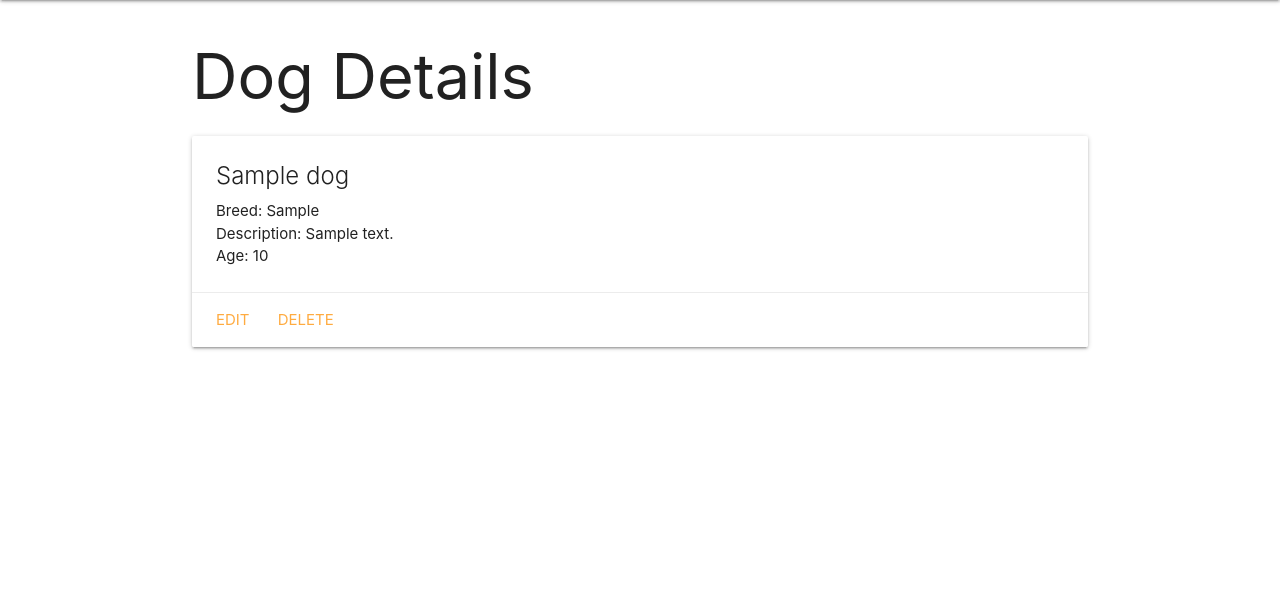
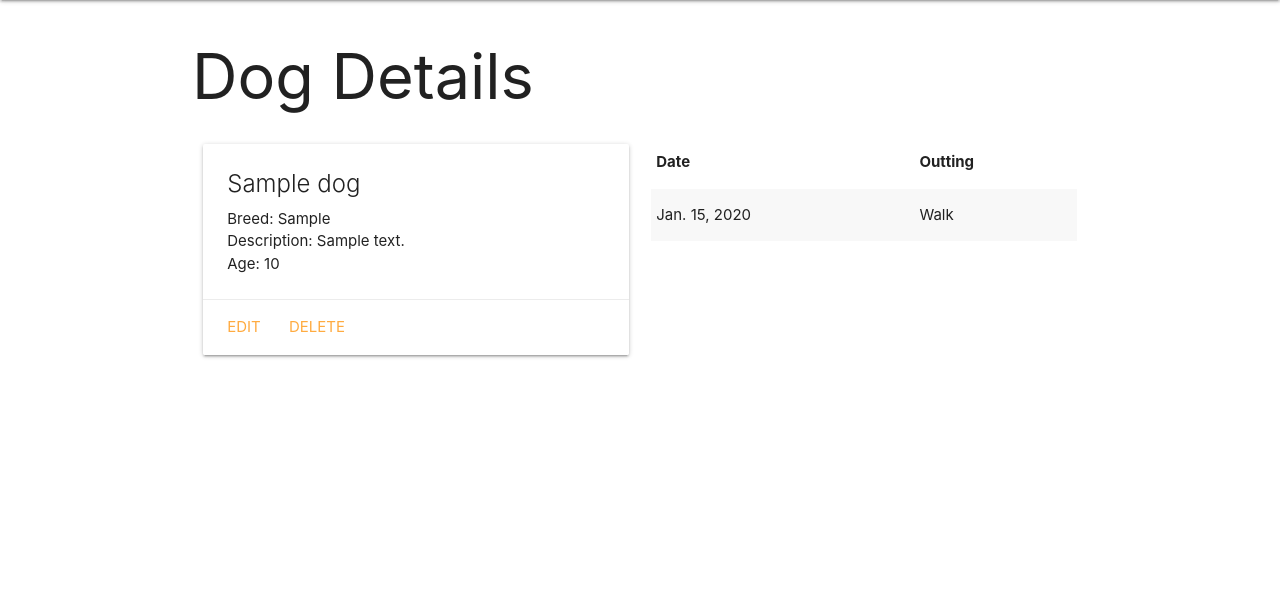
Before and after one commit to ShannaSmith/dog-collector, a Django app: page /dogs/1/ in a window 1280 px wide. Shown: the part 64-674 px from the top of the page. Run offline with Django 4.2, Linux system fonts and the light colour scheme; tables that the repository leaves empty hold one stand-in row (values such as "Sample post").

Commit message:
working exercise model

```diff
--- a/dogcollector/main_app/admin.py
+++ b/dogcollector/main_app/admin.py
@@ -1,4 +1,5 @@
 from django.contrib import admin
-from .models import Dog
-# Register your models here.
+from .models import Dog, Exercise
+# Register  models here.
 admin.site.register(Dog) #allow crud updates for our dog table in our admin app
+admin.site.register(Exercise)
--- a/dogcollector/main_app/models.py
+++ b/dogcollector/main_app/models.py
@@ -2,7 +2,7 @@ from django.db import models
 from django.urls import reverse
 # A tuple of 2-tuples
 Outtings =(
-    ('W', 'walk'),
+    ('W', 'Walk'),
     ('H', 'Hike'),
     ('P', 'Dog Park')
 )
@@ -17,7 +17,7 @@ class Dog(models.Model):
     def get_absolute_url(self):
         return reverse('detail', kwargs={'dog_id': self.id})
 class Exercise(models.Model):
-    date = models.DateField()
+    date = models.DateField('exercise date')
     outting = models.CharField(
         max_length=1,
         #add the 'choices' field option
@@ -25,3 +25,8 @@ class Exercise(models.Model):
        # set the default value for outting to be 'W'
        default=Outtings[0][0]
         )
+        #Create a dog_id FK
+    dog = models.ForeignKey(Dog, on_delete=models.CASCADE)
+    def __str__(self):
+        # method for obtaining the friendly value of a Field.choice
+        return f"{self.get_outting_display()} on {self.date}"
--- a/dogcollector/main_app/templates/dogs/detail.html
+++ b/dogcollector/main_app/templates/dogs/detail.html
@@ -4,8 +4,10 @@
 {% block content %}
 
 <h1>Dog Details</h1>
-<div class="card">
-    <div class="card-content">
+<div class="row">
+    <div class="col s6">
+      <div class="card">
+       <div class="card-content">
         <span class="card-title">{{ dog.name }}</span>
         <p>Breed: {{ dog.breed }}</p>
         <p>Description: {{ dog.description }}</p>
@@ -20,4 +22,21 @@
         <a href="{% url 'dogs_delete' dog.id%}">Delete</a>
     </div>
 </div>
+</div>
+ <div class="col s6">
+    <table class="striped">
+      <thead>
+        <tr><th>Date</th><th>Outting</th></tr>
+      </thead>
+      <tbody>
+        {% for exercise in dog.exercise_set.all %}
+          <tr>
+            <td>{{exercise.date}}</td>
+            <td>{{exercise.get_outting_display}}</td>
+          </tr>
+        {% endfor %}
+      </tbody>
+    </table>
+  </div>
+</div>
 {% endblock content %}
```
Also changed, not shown: dogcollector/main_app/migrations/0002_exercise.py (added).
